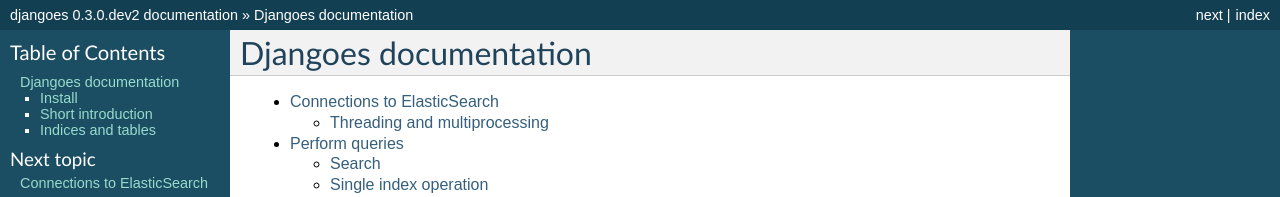
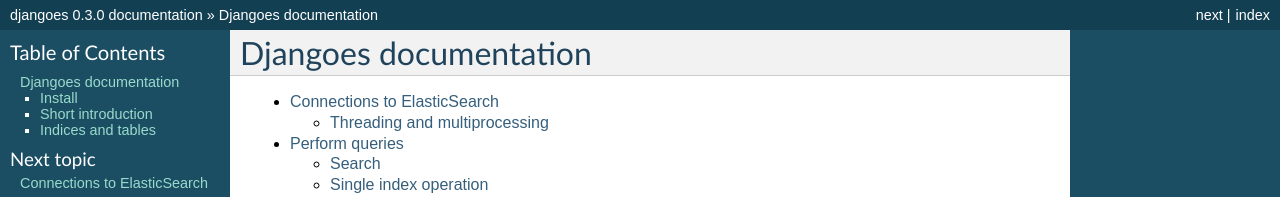
Before and after one commit to Exirel/djangoes, a Sphinx documentation site: the page built from docs/index.rst, in a window 1280 px wide and 900 px high. Shown: the top 197 px of the window. Built offline with Sphinx 7.4.7, drawn with Linux system fonts in a browser that asks for light colours; some of the changed text lies outside the part shown.

Commit message:
Bump doc version number 0.3.0

```diff
--- a/docs/conf.py
+++ b/docs/conf.py
@@ -57,7 +57,7 @@
 # The short X.Y version.
 version = '0.3'
 # The full version, including alpha/beta/rc tags.
-release = '0.3.0.dev2'
+release = '0.3.0'
 
 # The language for content autogenerated by Sphinx. Refer to documentation
 # for a list of supported languages.
```
